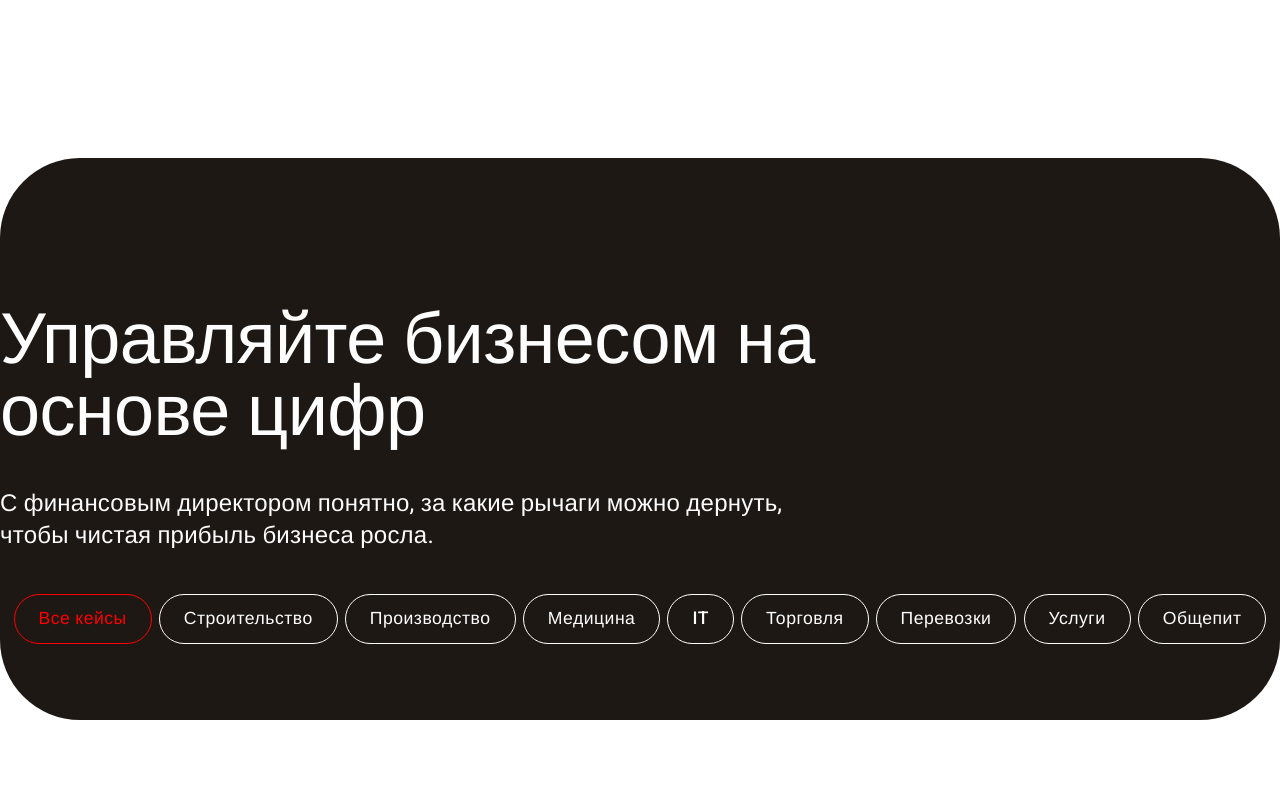
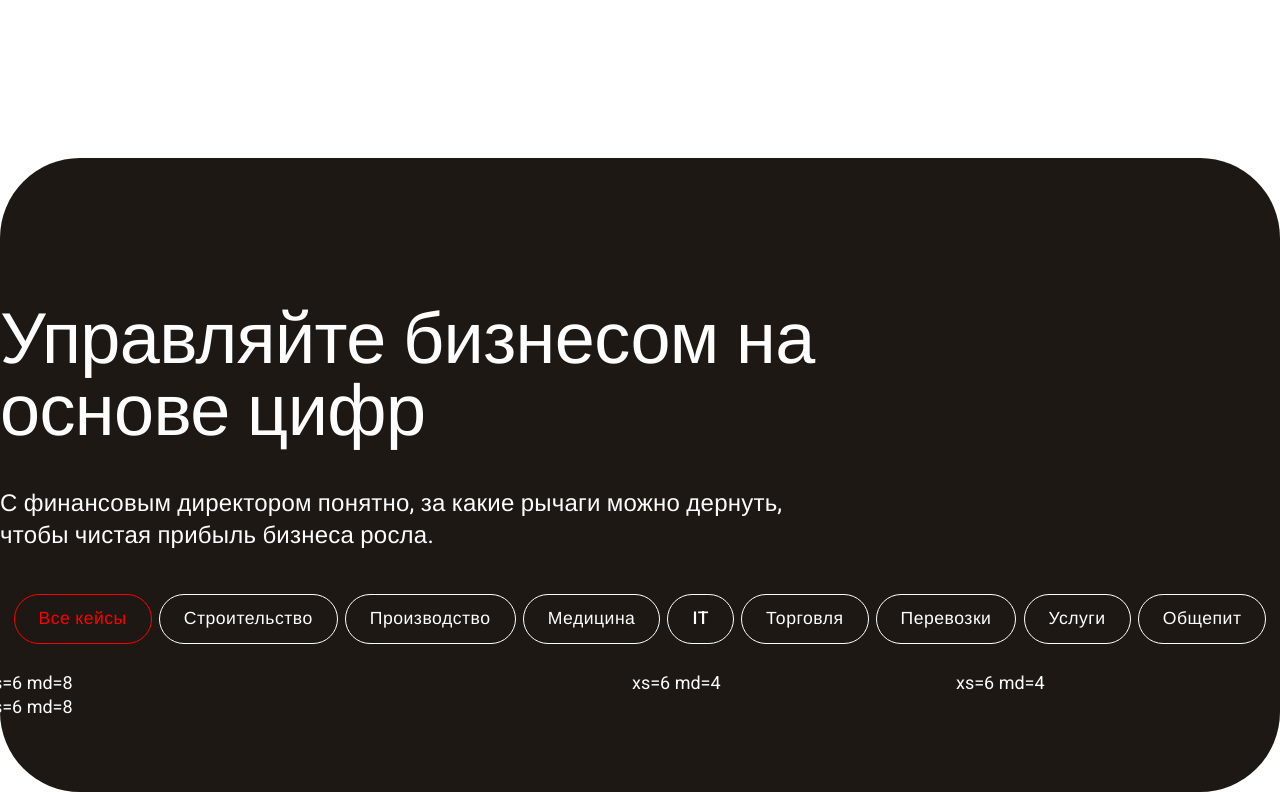
Before and after one commit to lvnnew/lp-mui-3, a React (Create React App) app: page / in a window 1280 px wide. Shown: the part 405-1197 px from the top of the page. Before the commit the page ends 1125 px from the top, so only its background shows below. Built offline with nearby package versions, Linux system fonts and the light colour scheme; a web font is replaced by a local one.

Commit message:
Заготовка под блоки

```diff
--- a/src/components/Cases.tsx
+++ b/src/components/Cases.tsx
@@ -1,5 +1,5 @@
 import React from "react";
-import { Typography, Box, Button, Stack } from "@mui/material";
+import { Typography, Box, Button, Stack, Grid } from "@mui/material";
 
 const Cases = () => {
   return (
@@ -16,7 +16,7 @@ const Cases = () => {
       <Box
         sx={{
           maxWidth: { xs: "375px", md: "1326px" },
-          textAlign: { xs: "center", md: 'left' },
+          textAlign: { xs: "center", md: "left" },
           marginLeft: "auto",
           marginRight: "auto",
         }}
@@ -34,15 +34,14 @@ const Cases = () => {
             paddingTop: { xs: "0px", md: "72px" },
           }}
         >
-          Управляйте бизнесом
-          на основе цифр
+          Управляйте бизнесом на основе цифр
         </Typography>
         <Typography
           sx={{
-            visibility: {xs: 'collapse', md: 'visible'},
+            visibility: { xs: "collapse", md: "visible" },
             maxWidth: "854px",
-            marginTop: {xs:'-70px', md:"40px"},
-            marginBottom: {xs:'-40px', md: "20px"},
+            marginTop: { xs: "-70px", md: "40px" },
+            marginBottom: { xs: "-40px", md: "20px" },
             fontSize: "24px",
             lineHeight: "32px",
             textAlign: "left",
@@ -252,6 +251,22 @@ const Cases = () => {
             Общепит
           </Button>
         </Stack>
+        <Box mt="40px">
+          <Grid container spacing={2} columns={16}>
+            <Grid xs={16} md={8}>
+              <Box>xs=6 md=8</Box>
+            </Grid>
+            <Grid xs={16} md={4}>
+              <Box>xs=6 md=4</Box>
+            </Grid>
+            <Grid xs={16} md={4}>
+              <Box>xs=6 md=4</Box>
+            </Grid>
+            <Grid xs={16} md={8}>
+              <Box>xs=6 md=8</Box>
+            </Grid>
+          </Grid>
+        </Box>
       </Box>
     </Box>
   );
```
